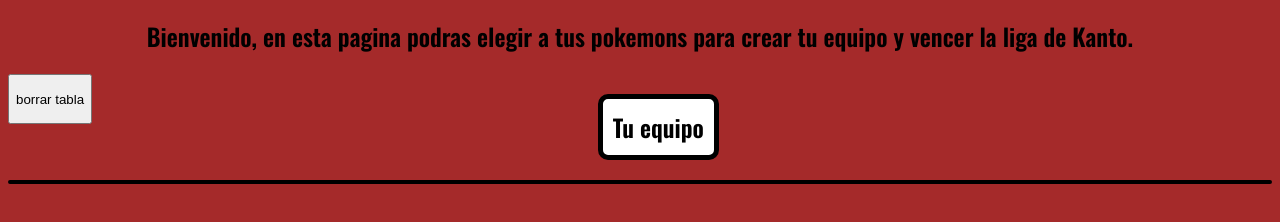
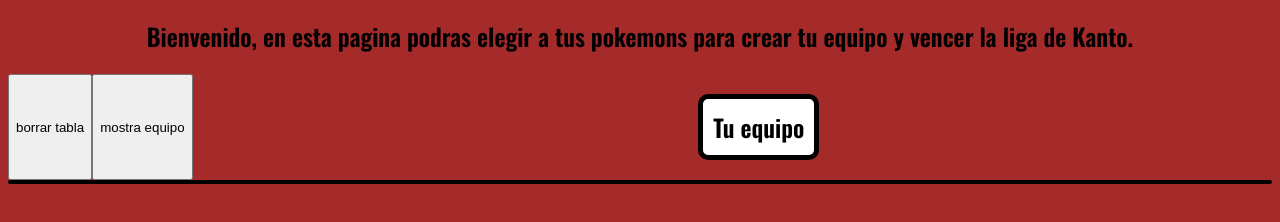
Before and after one commit to LeonelFrancoCordoba/entregaJs, a plain HTML site: page index.html in a window 1280 px wide. Shown: the part 58-280 px from the top of the page. Drawn offline with nearby package versions, Linux system fonts and the light colour scheme; some packages are replaced by stand-ins of ours; no server answers; a script that the page names is missing; a web font is replaced by a local one.

Commit message:
mas detalle fino

```diff
--- a/css.css
+++ b/css.css
@@ -14,6 +14,7 @@
     border-radius: 4px;
     background-color:#ddd;
     border: 2px solid black;
+    width: auto;
 
 }
 .box2{
@@ -78,7 +79,8 @@ body{
     background-color: brown;
 }
 button{
-    height: 50px;
+    height: auto;
+    width: auto;
 }
 .espaciado{
     margin-left: 40%;
--- a/dom-events.js
+++ b/dom-events.js
@@ -4,6 +4,7 @@ let mostrarEquipo = document.createElement("div")
 let mostrarTeam = document.getElementById("mostrarTeam")
 let pokedex = document.getElementById("pokedex")
 let boton = document.getElementById("boton")
+let boton2 = document.getElementById("boton2")
 let pokedex151 = []
 
 
@@ -42,3 +43,10 @@ pokedex.addEventListener("click", (event) => {
   {
     LimpiarMuestra()
   })
+
+/*mostrar equipo manualmente*/
+boton2.addEventListener("click",()=>
+{
+  LimpiarMuestra()
+  equipo_creado(team)
+})
--- a/index.html
+++ b/index.html
@@ -14,7 +14,11 @@
     <h1 class="h1">Region Kanto</h1>
     <h2 class="subtitulo">Bienvenido, en esta pagina podras elegir a tus pokemons para crear tu equipo y vencer la liga de Kanto.</h2>
 
-   <div class="inline"> <button id="boton">borrar tabla</button> <h2 class="subtitulo espaciado">Tu equipo</h2> </div>
+   <div class="inline">
+    <button id="boton">borrar tabla</button>
+    <button id="boton2">mostra equipo</button>
+    <h2 class="subtitulo espaciado">Tu equipo</h2>
+ </div>
 <div id="mostrarTeam">
 
 </div>
```
